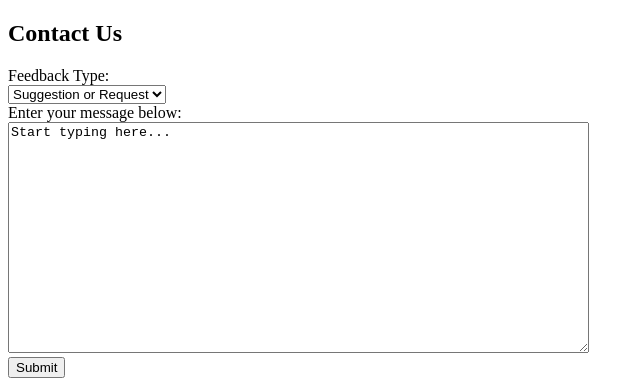
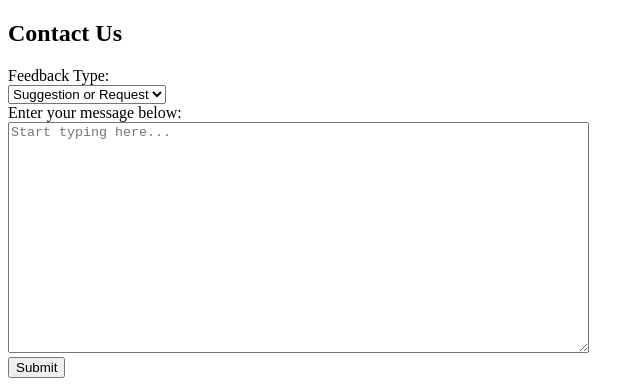
Before and after one commit to giladshanan/giladshanan.github.io, a plain HTML site: page feedback.html in a window 1280 px wide. Shown: the top 391 px of the page, 0-640 px from the left. Drawn offline with Linux system fonts and the light colour scheme.

Commit message:
fix placeholder text but really this time

```diff
--- a/feedback.html
+++ b/feedback.html
@@ -23,7 +23,7 @@
   <div>
     <label>Enter your message below:</label>
     <br>
-    <textarea name="comments" rows="15" cols="70" placeholder="test">Start typing here...</textarea>
+    <textarea name="comments" rows="15" cols="70" placeholder="Start typing here..."></textarea>
   </div>
 
   <input type="submit" name="submit">
```
